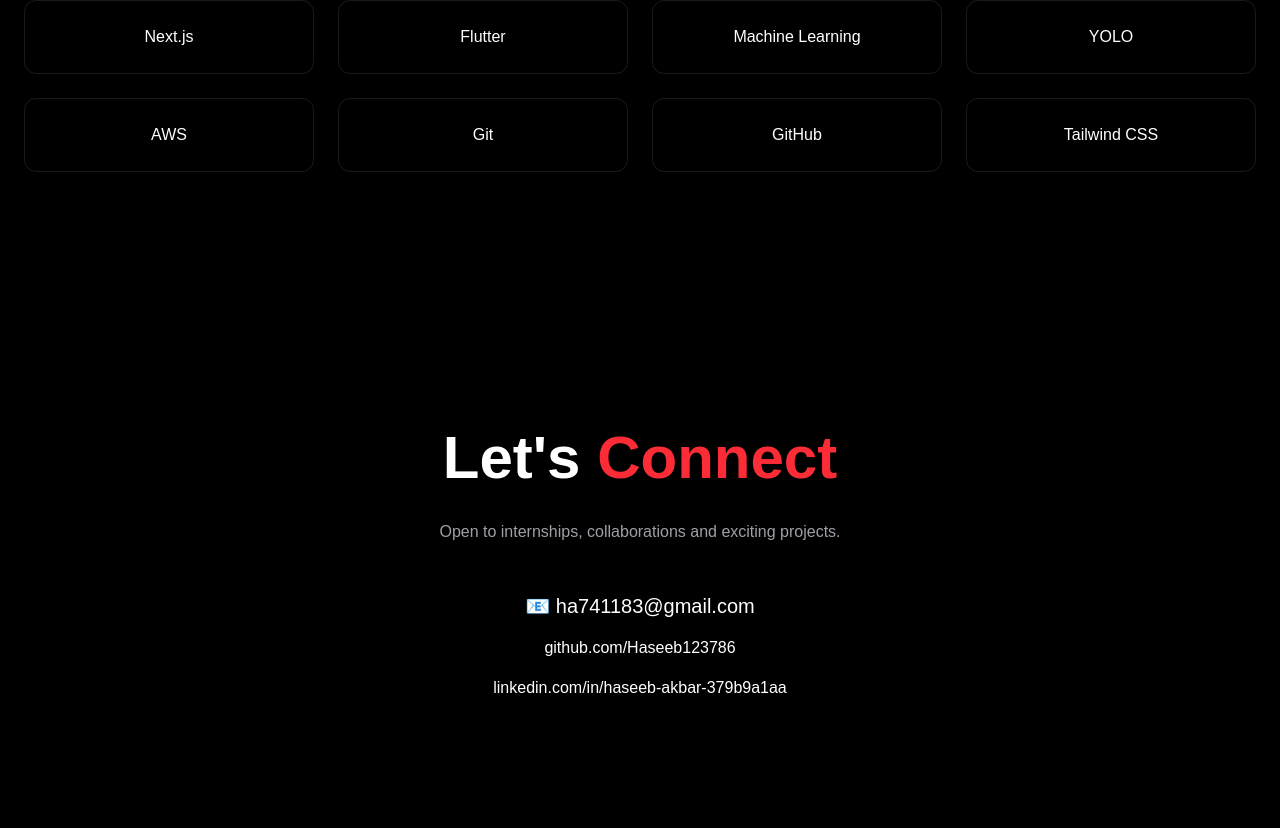
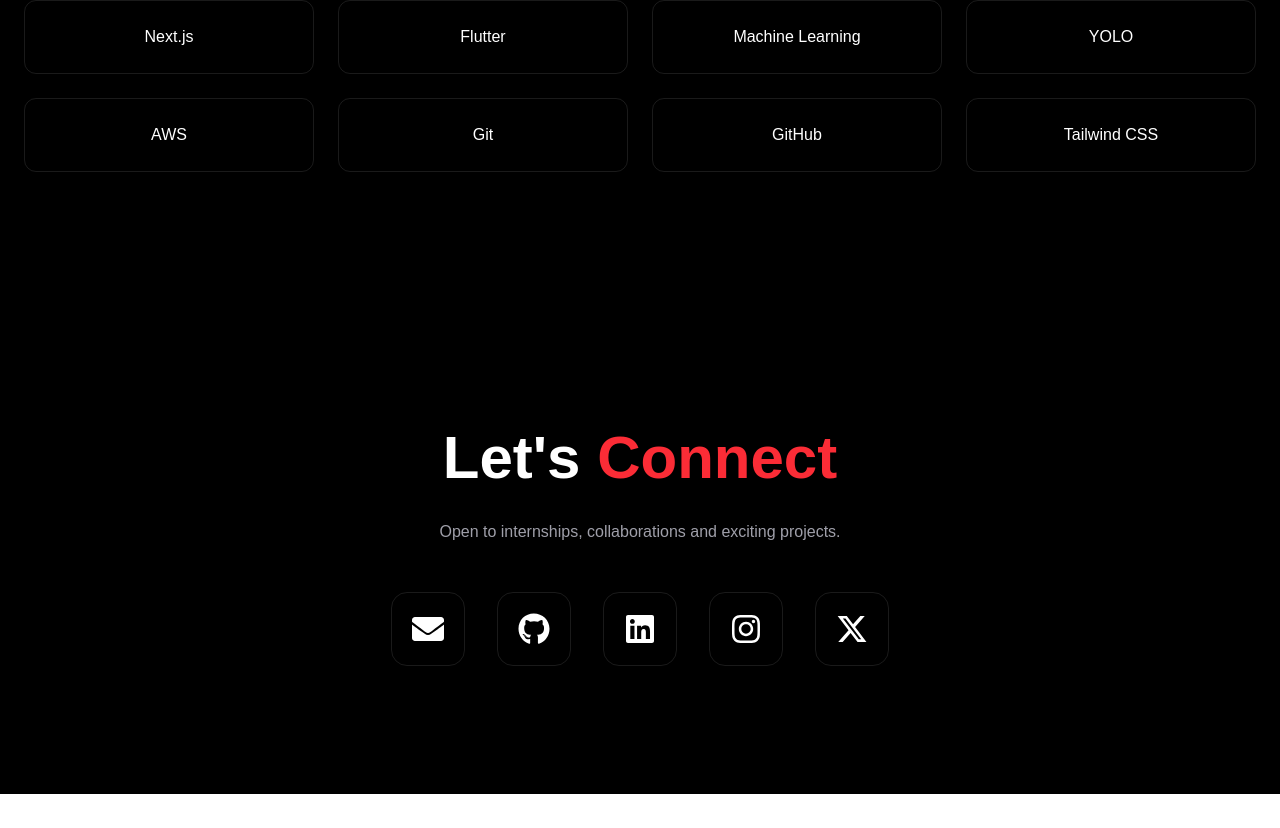
Before and after one commit to Haseeb123786/My-Portfolio-, a Next.js app: page / in a window 1280 px wide. Shown: the part 2513-3341 px from the top of the page. After the commit the page ends 3307 px from the top, so only its background shows below. Built offline with nearby package versions, Linux system fonts and the light colour scheme.

Commit message:
insta x and logos

```diff
--- a/app/page.tsx
+++ b/app/page.tsx
@@ -1,4 +1,8 @@
 import Image from "next/image";
+import { FaGithub, FaLinkedin, FaEnvelope, FaInstagram } from "react-icons/fa";
+
+import { FaXTwitter } from "react-icons/fa6";
+
 import Link from "next/link";
 import CursorGlow from "@/components/CursorGlow";
 
@@ -321,12 +325,49 @@
             Open to internships, collaborations and exciting projects.
           </p>
 
-          <div className="mt-12 space-y-4">
-            <p className="text-xl">📧 ha741183@gmail.com</p>
+          <div className="mt-12 flex justify-center gap-8 flex-wrap">
+            <a
+              href="mailto:ha741183@gmail.com"
+              className="p-5 rounded-2xl border border-white/10 transition-all duration-300 hover:scale-110 hover:shadow-[0_0_30px_rgba(239,68,68,0.5)]"
+            >
+              <FaEnvelope size={32} />
+            </a>
 
-            <p>github.com/Haseeb123786</p>
+            <a
+              href="https://github.com/Haseeb123786"
+              target="_blank"
+              rel="noopener noreferrer"
+              className="p-5 rounded-2xl border border-white/10 transition-all duration-300 hover:scale-110 hover:shadow-[0_0_30px_rgba(255,255,255,0.5)]"
+            >
+              <FaGithub size={32} />
+            </a>
 
-            <p>linkedin.com/in/haseeb-akbar-379b9a1aa</p>
+            <a
+              href="https://www.linkedin.com/in/haseeb-akbar-379b9a1aa/"
+              target="_blank"
+              rel="noopener noreferrer"
+              className="p-5 rounded-2xl border border-white/10 transition-all duration-300 hover:scale-110 hover:shadow-[0_0_30px_rgba(0,119,181,0.5)]"
+            >
+              <FaLinkedin size={32} />
+            </a>
+
+            <a
+              href="https://www.instagram.com/haseeb.syed72/"
+              target="_blank"
+              rel="noopener noreferrer"
+              className="p-5 rounded-2xl border border-white/10 transition-all duration-300 hover:scale-110 hover:shadow-[0_0_30px_rgba(225,48,108,0.5)]"
+            >
+              <FaInstagram size={32} />
+            </a>
+
+            <a
+              href="https://x.com/Haseeb85008238"
+              target="_blank"
+              rel="noopener noreferrer"
+              className="p-5 rounded-2xl border border-white/10 transition-all duration-300 hover:scale-110 hover:shadow-[0_0_30px_rgba(255,255,255,0.5)]"
+            >
+              <FaXTwitter size={32} />
+            </a>
           </div>
         </div>
       </section>
--- a/package.json
+++ b/package.json
@@ -11,7 +11,8 @@
   "dependencies": {
     "next": "16.2.7",
     "react": "19.2.4",
-    "react-dom": "19.2.4"
+    "react-dom": "19.2.4",
+    "react-icons": "^5.6.0"
   },
   "devDependencies": {
     "@tailwindcss/postcss": "^4",
```
Also changed, not shown: 1 other file (tests, documents, lock files or other folders).
